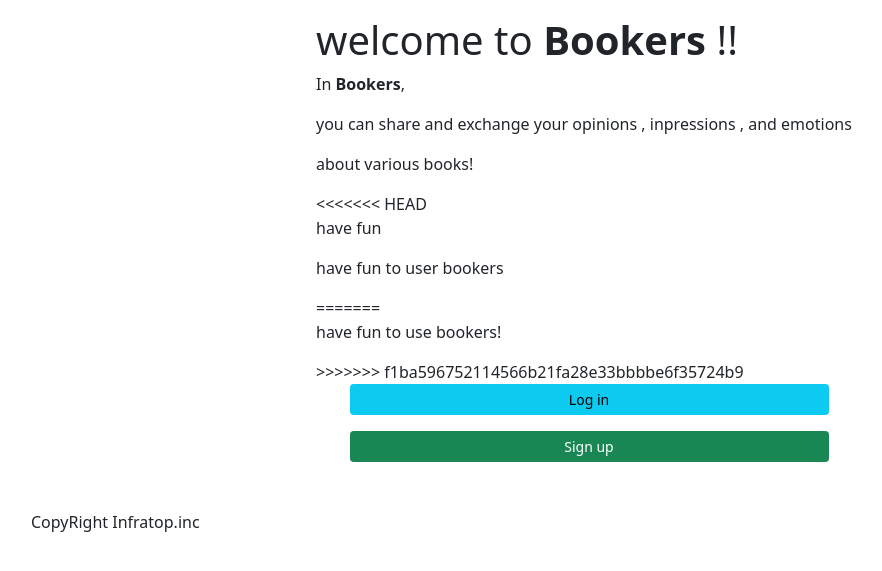
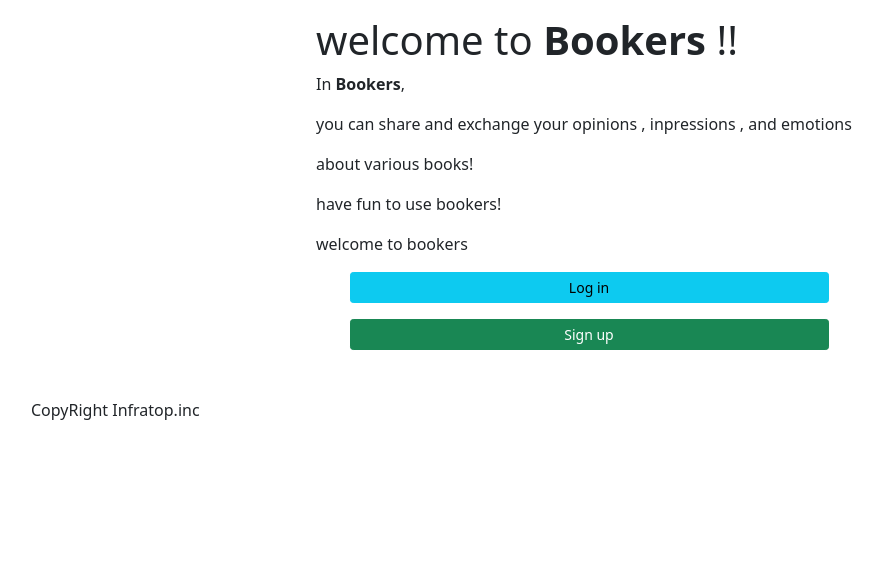
Before and after one commit to hibik17/bookers_PF, a Rails app: page / in a window 1280 px wide. Shown: the part 56-627 px from the top of the page, without its empty margins (51-933 px from the left). Run offline with Rails 7, Linux system fonts and the light colour scheme.

Commit message:
ci cd test

```diff
--- a/app/views/homes/top.html.erb
+++ b/app/views/homes/top.html.erb
@@ -11,12 +11,9 @@
         <p>In  <i class="fas fa-book"></i><strong>Bookers</strong>, </p>
         <p>you can share and exchange  your opinions , inpressions , and emotions</p>
         <p> about various books!</p>
-<<<<<<< HEAD
-        <p>have fun</p>
-        <p>have fun to user bookers</p>
-=======
         <p>have fun to use bookers!</p>
->>>>>>> f1ba596752114566b21fa28e33bbbbe6f35724b9
+
+        <p>welcome to bookers</p>
         <div class="btn-wrapper col-10 mx-auto">
           <div class="row">
             <%= link_to "Log in" ,new_user_session_path ,class: 'btn btn-info btn-sm btn-block mb-3 sign_in' %>
```
